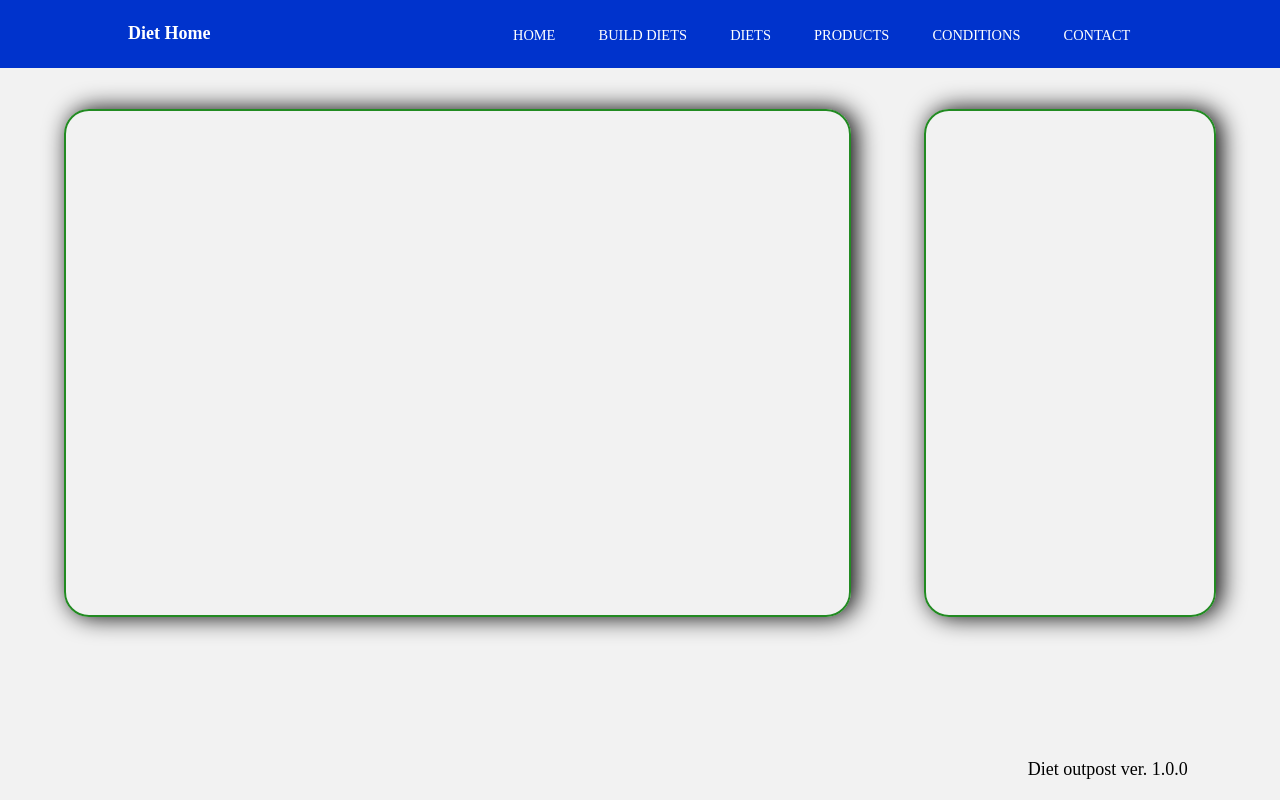
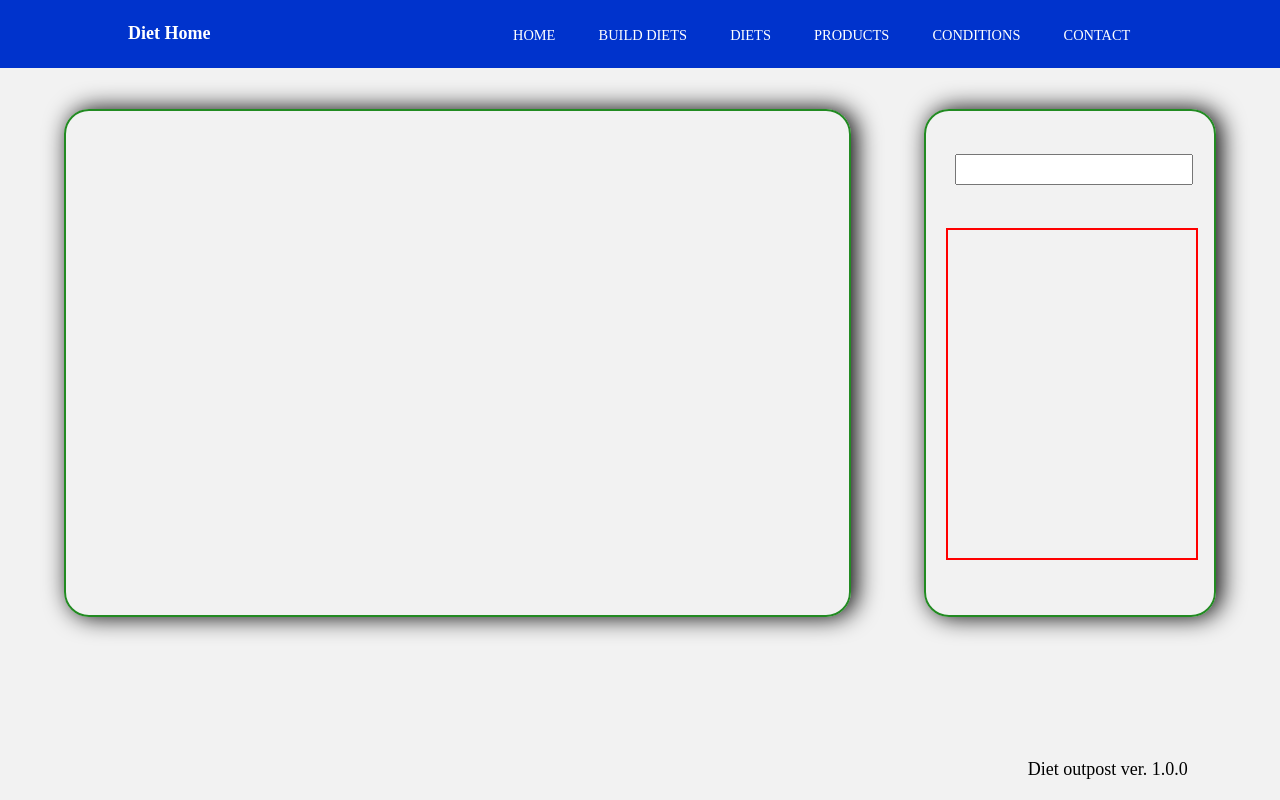
Before and after one commit to tdysko/pabulum_calcu, an Angular app: page /dietbuilder in a window 1280 px wide. Built offline with nearby package versions, Linux system fonts and the light colour scheme.

Commit message:
frame juice

```diff
--- a/src/app/diet-builder/diet-builder.component.html
+++ b/src/app/diet-builder/diet-builder.component.html
@@ -1,8 +1,14 @@
 <div style="position: absolute; left: 5%; width: 90%; height: 28em">
     <div style="display: inline-flex; height: 100%; width: 68%; float: left; border: 2px solid forestgreen;
         border-radius: 25px; margin-top: 5px; box-shadow: 5px 0px 25px">
+        <table></table>
     </div>
-    <div style="display: inline-flex; height: 100%; width: 25%; float: right; border: 2px solid forestgreen;
+    <div style="text-align: center; height: 100%; width: 25%; float: right; border: 2px solid forestgreen;
         border-radius: 25px; margin-top: 5px; box-shadow: 5px 0px 25px">
+        <input type="text"
+            style="float: left; height: 5%; width: 80%; margin: auto; margin-top: 15%; margin-left: 10%" />
+        <div style="float: left; border: 2px solid red; height: 65%; margin-top: 15%; width: 86%; margin-left: 7%;">
+
+        </div>
     </div>
 </div>
```
